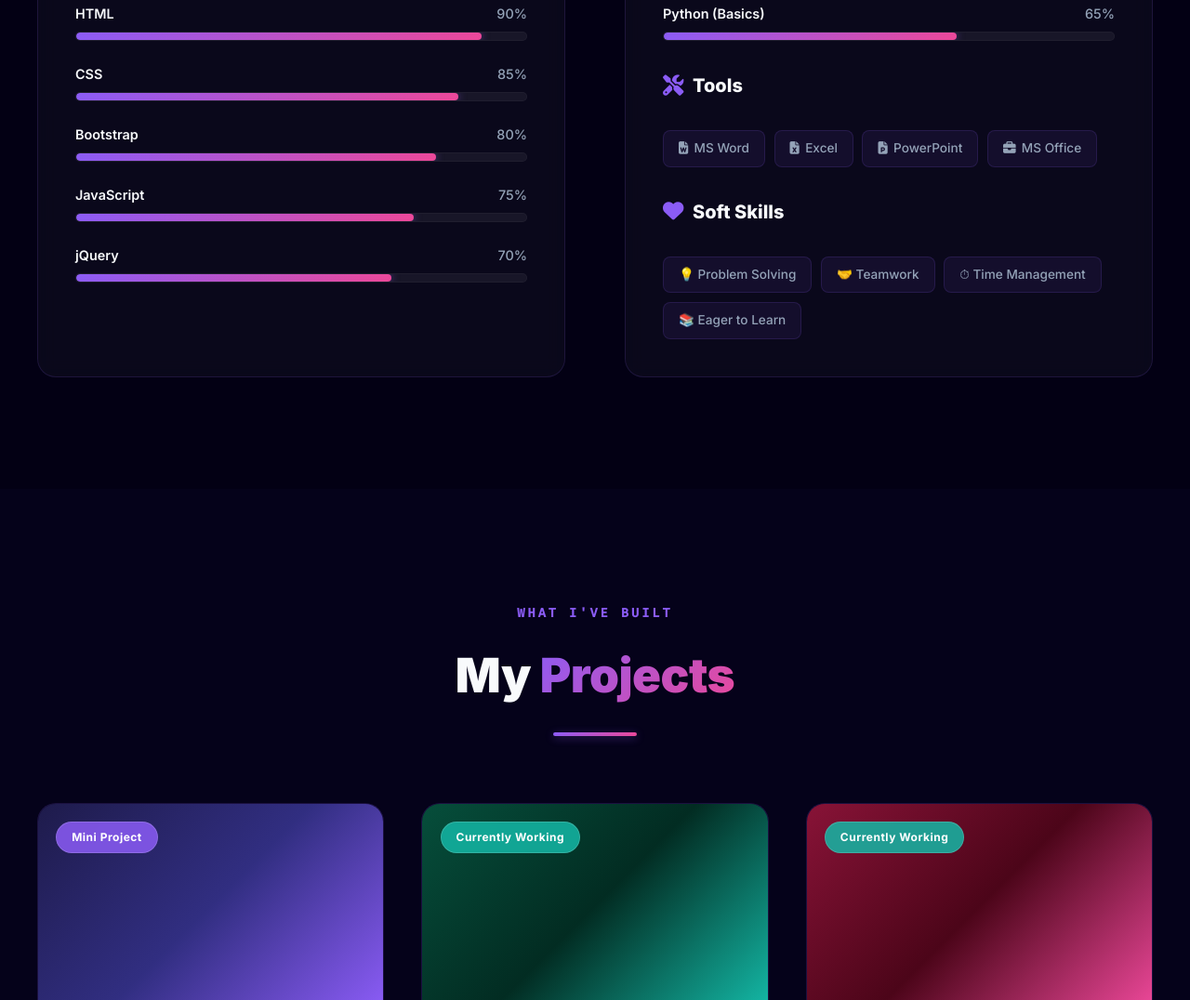
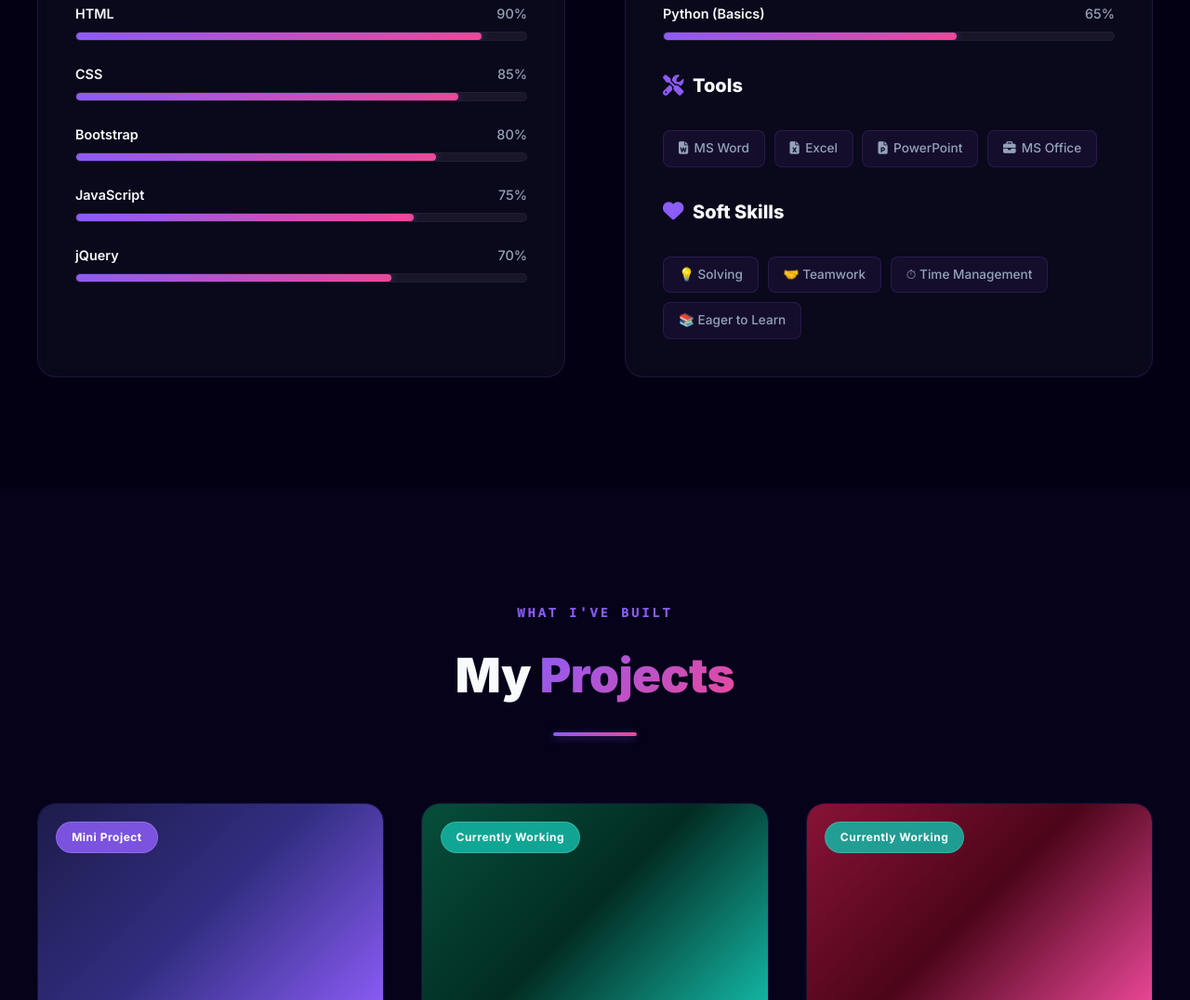
Before and after one commit to theKiranCodes/my-portfolio, a plain HTML site: page index.html in a window 1280 px wide. Shown: the part 2242-3318 px from the top of the page at 93% size. Drawn offline with Linux system fonts and the light colour scheme.

Commit message:
Update soft skill tag from 'Problem Solving' to 'Solving'

```diff
--- a/index.html
+++ b/index.html
@@ -184,7 +184,7 @@
         </div>
         <h3 style="margin-top:2rem;"><i class="fas fa-heart"></i> Soft Skills</h3>
         <div class="skill-tags">
-          <span class="skill-tag">💡 Problem Solving</span>
+          <span class="skill-tag">💡  Solving</span>
           <span class="skill-tag">🤝 Teamwork</span>
           <span class="skill-tag">⏱ Time Management</span>
           <span class="skill-tag">📚 Eager to Learn</span>
```
